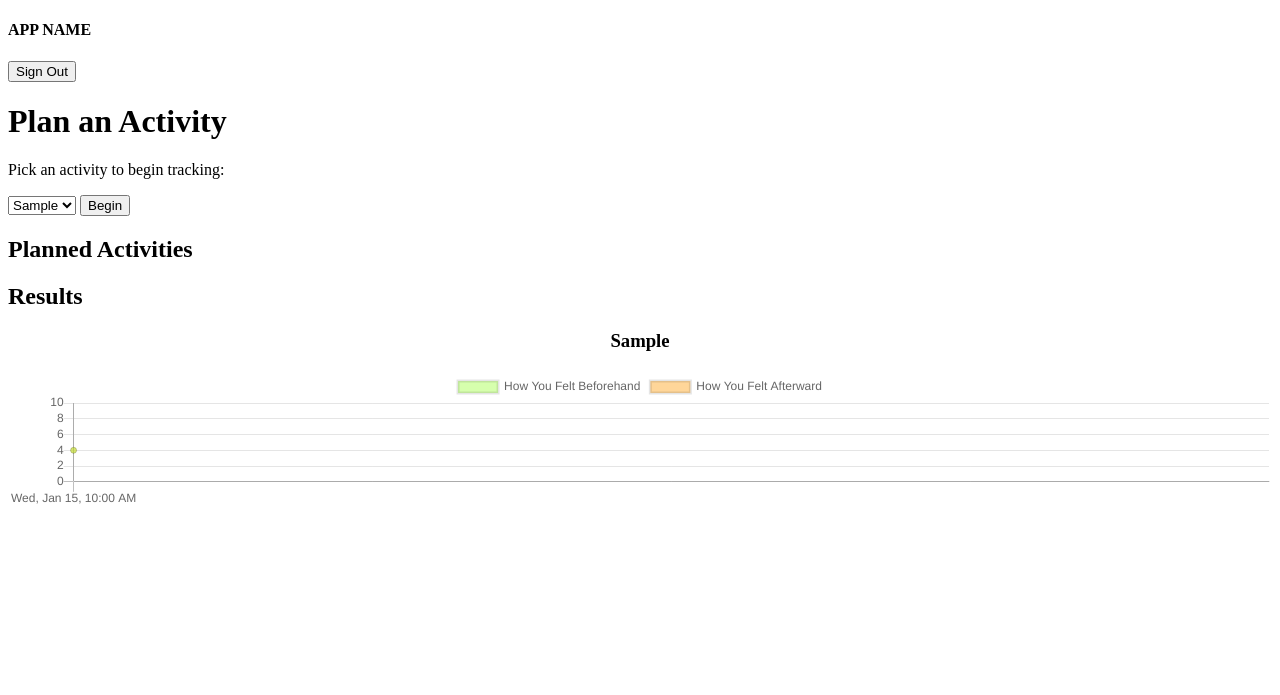
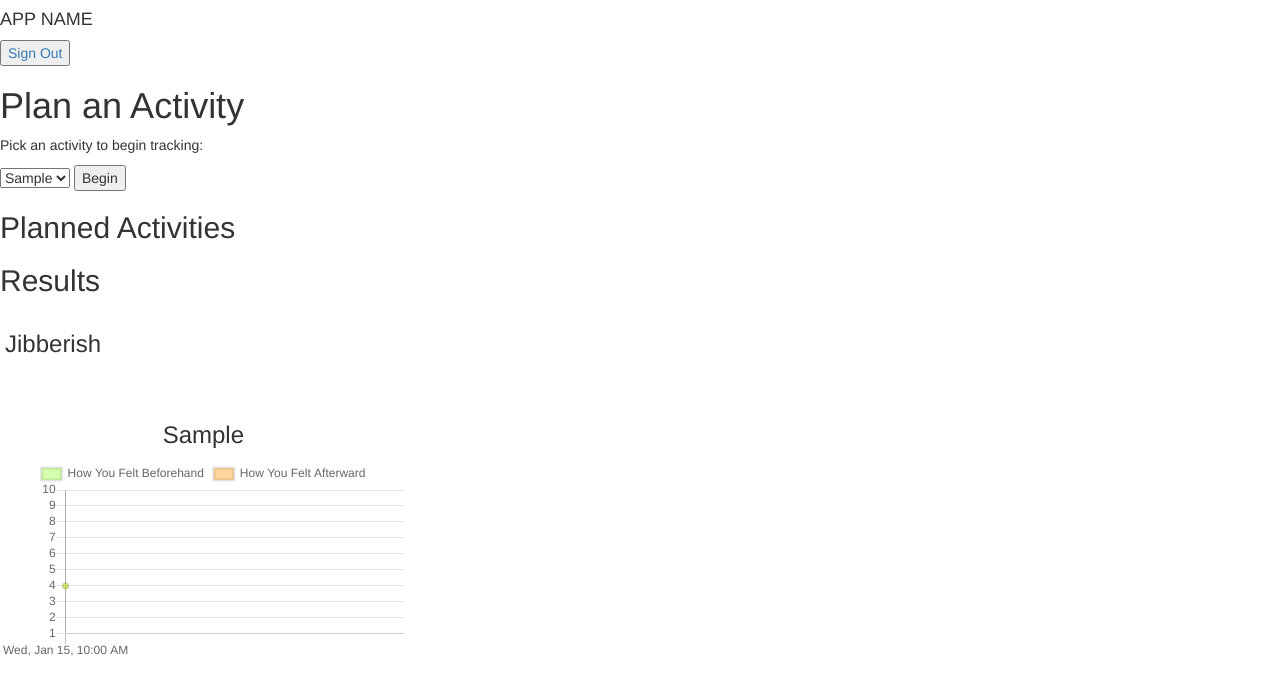
Before and after one commit to a-staab/dobedo, a Flask app: page /main in a window 1280 px wide. Shown: the top 695 px of the page. Run offline with Flask 2, Linux system fonts and the light colour scheme; the visitor is signed in with stand-in values (Sample User, id 1); tables that the repository leaves empty hold one stand-in row (values such as "Sample post"); some libraries are stand-ins or nearby versions.

Commit message:
Charts resized using Bootstrap

```diff
--- a/templates/main.html
+++ b/templates/main.html
@@ -1,6 +1,9 @@
 {% extends "base.html" %}
 {% block title %}Main{% endblock %}
-{% block head %}<script src="https://cdnjs.cloudflare.com/ajax/libs/Chart.js/2.5.0/Chart.js"></script>{% endblock %}
+{% block head %}
+<script src="https://cdnjs.cloudflare.com/ajax/libs/Chart.js/2.5.0/Chart.js"></script>
+<link rel="stylesheet" type="text/css" href="https://maxcdn.bootstrapcdn.com/bootstrap/3.3.7/css/bootstrap.min.css">
+{% endblock %}
 {% block content %}
     <h1>Plan an Activity</h1>
     <p>
@@ -39,14 +42,15 @@
             {% endfor %}
         </table>
     </div> -->
-
+<div class=row>
+    <p style="font-size:3vh; margin: 20px;">Jibberish</p>
 {% for activity in used_activities %}
-    <div>
+    <div class="col-xs-12 col-sm-6 col-md-4" style="margin:20px 0;">
         <center><h3>{{ activity.activity_type|title }}</h3></center>
-    <canvas id="{{ activity.activity_id }}" width="200" height="100" class="chart-canvas"></canvas>
+    <canvas id="{{ activity.activity_id }}" class="chart-canvas" style="max-height:400px;"></canvas>
     </div>
 {% endfor %}
-
+</div>
 <script>
 
 var canvases = $('.chart-canvas');
@@ -58,8 +62,13 @@ for (var canvas of canvases) {
 var options = {
         responsive: true,
         maintainAspectRatio: false,
-        scales: {
-            yAxes: [{ ticks: { max: 10, beginAtZero: true }}]
+        legend: {
+            display: true,
+            labels: {
+                boxWidth: 20,
+            }
+        }, scales: {
+            yAxes: [{ ticks: { max: 10, min: 1 }}]
         }
     };
 
```
